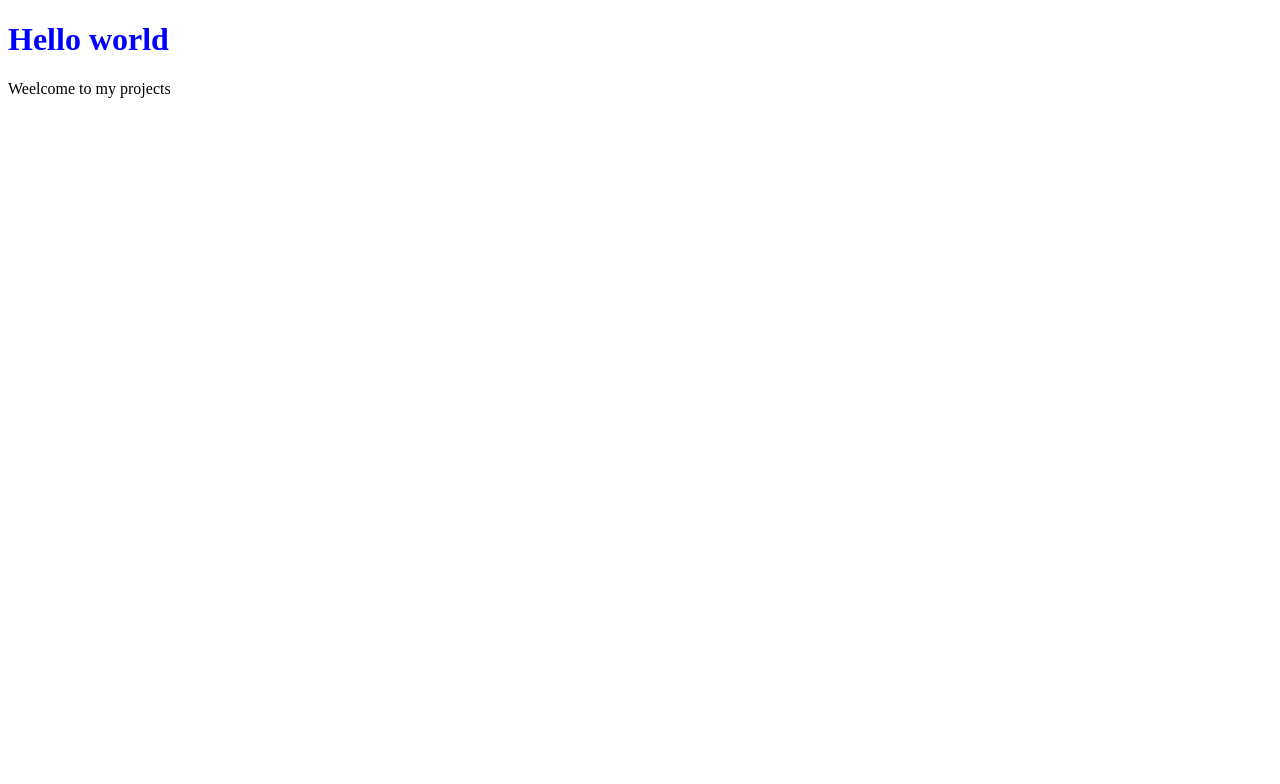
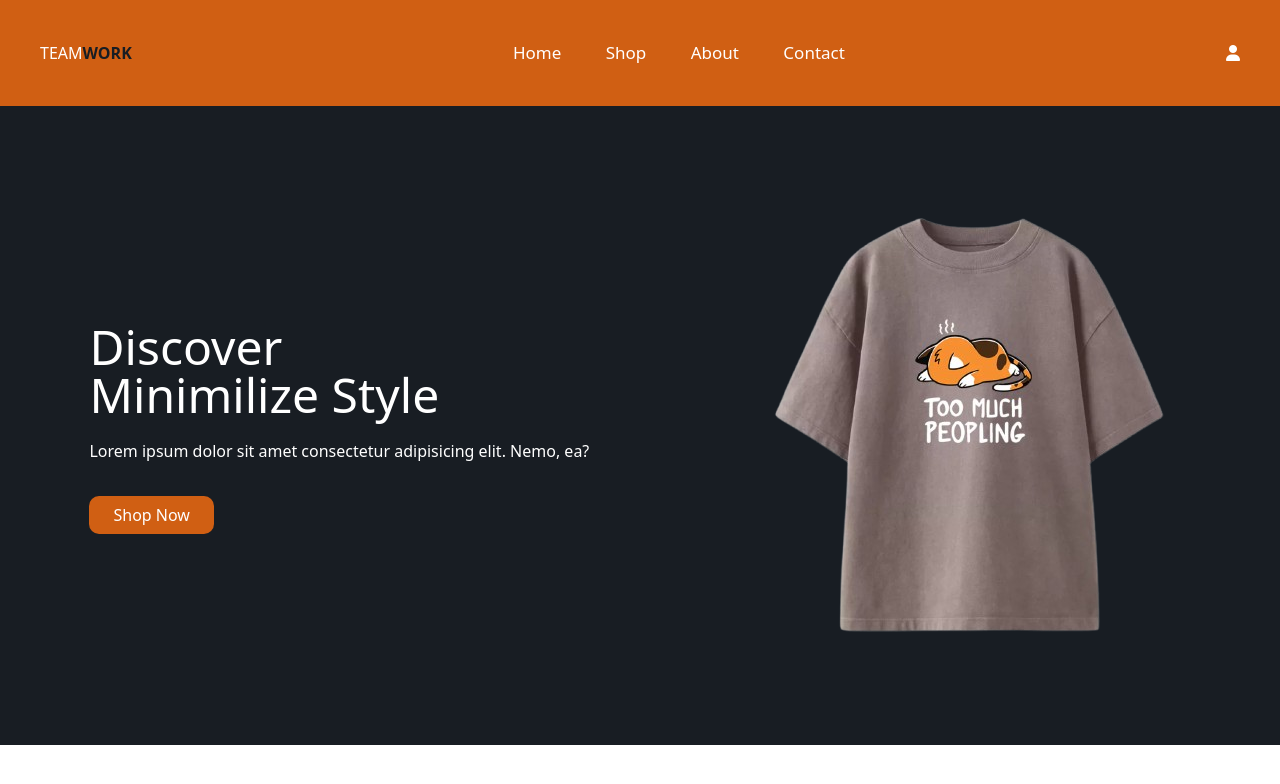
Before and after one commit to maajid34/Teamwork, a plain HTML site: page index.html in a window 1280 px wide. Drawn offline with nearby package versions, Linux system fonts and the light colour scheme.

Commit message:
maajid changed

```diff
--- a/index.html
+++ b/index.html
@@ -4,10 +4,38 @@
     <meta charset="UTF-8">
     <meta name="viewport" content="width=device-width, initial-scale=1.0">
     <title>Team work</title>
+     <link rel="stylesheet" href="https://cdnjs.cloudflare.com/ajax/libs/font-awesome/6.7.2/css/all.min.css" integrity="sha512-Evv84Mr4kqVGRNSgIGL/F/aIDqQb7xQ2vcrdIwxfjThSH8CSR7PBEakCr51Ck+w+/U6swU2Im1vVX0SVk9ABhg==" crossorigin="anonymous" referrerpolicy="no-referrer">
+    <script src="https://cdn.tailwindcss.com"></script>
 </head>
 <body>
-    <h1 style="color: blue; font-size: 2em;">Hello world</h1>
-    <p>Weelcome to my projects</p>
+ <header class="bg-[#d05f13] flex justify-between items-center p-10 text-white ">
+    <div class="logo">
+  <h1>TEAM<span class="text-[#181d23] font-bold">WORK</span></h1>
+    </div>
+<div class="text-[17px]">
+<a href="" class="px-5">Home</a>
+<a href="" class="px-5">Shop</a>
+<a href="" class="px-5">About</a>
+<a href="" class="px-5">Contact</a>
+</div>
+<div class="icon">
+<i class="fa-solid fa-user"></i>
+</div>
+ </header>
+ <div class="flex justify-around items-center p-10 bg-[#181d23] text-white">
+    <div>
+    <h1 class="text-5xl w-[70%] mb-5">Discover Minimilize Style</h1>
+    <p class="mb-[40px]">Lorem ipsum dolor sit amet consectetur adipisicing elit. Nemo, ea?</p>
+    <a href="" class="mt-[20px] bg-[#d05f13] px-6 py-2 rounded-[10px]">Shop Now</a>
+    </div>
+    <div class="image">
+        <img src="image/tea.png" alt="">
+    </div>
+ </div>
 
 </body>
 </html>
+
+
+<!-- bg:#d05f13
+ #181d23 -->
```
Also changed, not shown: image/tea.png (added).
